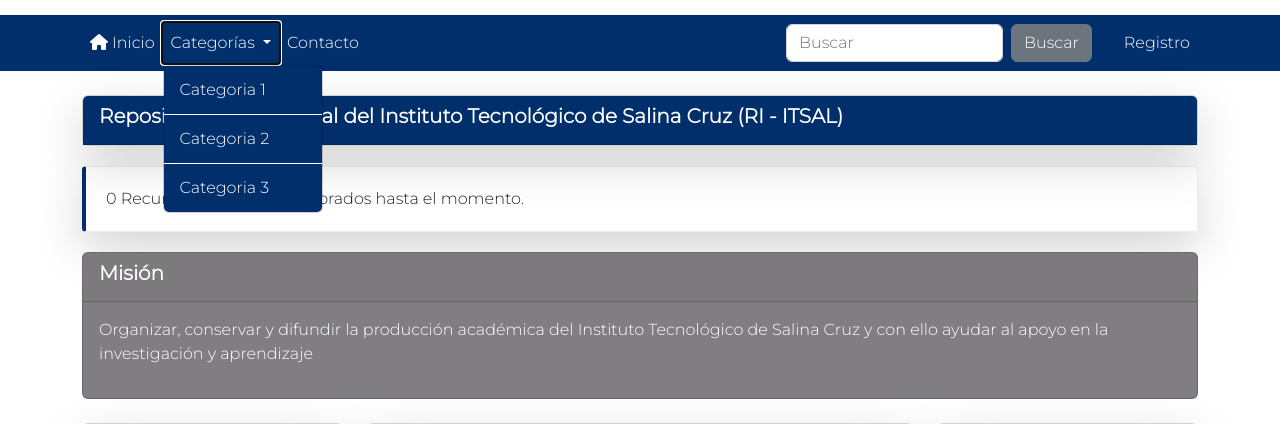
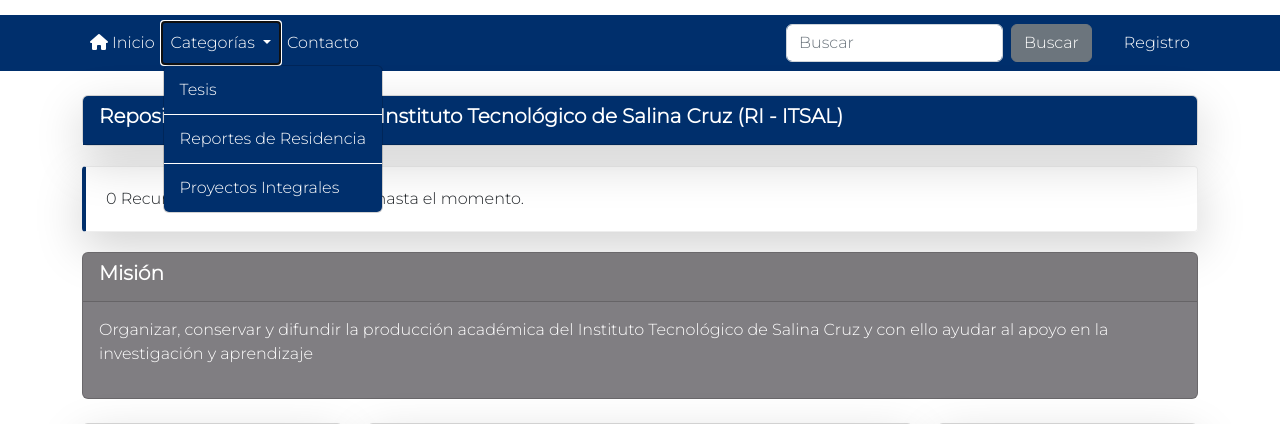
Before and after one commit to RepositorioRI/Repositorio-ITSAL, a Django app: page / in a window 1280 px wide, after a click on "Categorías". Shown: the part 277-701 px from the top of the page. Run offline with Django 4.2, Linux system fonts and the light colour scheme; some libraries are stand-ins or nearby versions.

Commit message:
Se modifico dropdown categorias :cova

```diff
--- a/repositorio/templates/components/navbarGeneralPrueba.html
+++ b/repositorio/templates/components/navbarGeneralPrueba.html
@@ -58,17 +58,17 @@
               Categorías
             </a>
             <ul class="dropdown-menu dropdown-ul-riitsal ">
-              <li><a class="dropdown-item hover-navbar-riitsal text-white" href="#">Categoria 1</a>
+              <li><a class="dropdown-item hover-navbar-riitsal text-white" href="#">Tesis</a>
               </li>
               <li>
                 <hr class="dropdown-divider dropdown-hr-riitsal">
               </li>
-              <li><a class="dropdown-item hover-navbar-riitsal text-white" href="#">Categoria 2</a>
+              <li><a class="dropdown-item hover-navbar-riitsal text-white" href="#">Reportes de Residencia</a>
               </li>
               <li>
                 <hr class="dropdown-divider dropdown-hr-riitsal">
               </li>
-              <li><a class="dropdown-item hover-navbar-riitsal text-white" href="#">Categoria 3</a>
+              <li><a class="dropdown-item hover-navbar-riitsal text-white" href="#">Proyectos Integrales</a>
               </li>
             </ul>
           </li>
--- a/repositorio/templates/components/navbarRI.html
+++ b/repositorio/templates/components/navbarRI.html
@@ -19,17 +19,17 @@
               Categorías
             </a>
             <ul class="dropdown-menu dropdown-ul-riitsal ">
-              <li><a class="dropdown-item hover-navbar-riitsal text-white" href="#">Categoria 1</a>
+              <li><a class="dropdown-item hover-navbar-riitsal text-white" href="#">Tesis</a>
               </li>
               <li>
                 <hr class="dropdown-divider dropdown-hr-riitsal">
               </li>
-              <li><a class="dropdown-item hover-navbar-riitsal text-white" href="#">Categoria 2</a>
+              <li><a class="dropdown-item hover-navbar-riitsal text-white" href="#">Reportes de Residencia</a>
               </li>
               <li>
                 <hr class="dropdown-divider dropdown-hr-riitsal">
               </li>
-              <li><a class="dropdown-item hover-navbar-riitsal text-white" href="#">Categoria 3</a>
+              <li><a class="dropdown-item hover-navbar-riitsal text-white" href="#">Proyectos Integrales</a>
               </li>
             </ul>
           </li>
--- a/repositorio/templates/index.html
+++ b/repositorio/templates/index.html
@@ -63,17 +63,17 @@
               Categorías
             </a>
             <ul class="dropdown-menu dropdown-ul-riitsal ">
-              <li><a class="dropdown-item hover-navbar-riitsal text-white" href="#">Categoria 1</a>
+              <li><a class="dropdown-item hover-navbar-riitsal text-white" href="#">Tesis</a>
               </li>
               <li>
                 <hr class="dropdown-divider dropdown-hr-riitsal">
               </li>
-              <li><a class="dropdown-item hover-navbar-riitsal text-white" href="#">Categoria 2</a>
+              <li><a class="dropdown-item hover-navbar-riitsal text-white" href="#">Reportes de Residencia</a>
               </li>
               <li>
                 <hr class="dropdown-divider dropdown-hr-riitsal">
               </li>
-              <li><a class="dropdown-item hover-navbar-riitsal text-white" href="#">Categoria 3</a>
+              <li><a class="dropdown-item hover-navbar-riitsal text-white" href="#">Proyectos Integrales</a>
               </li>
             </ul>
           </li>
```
